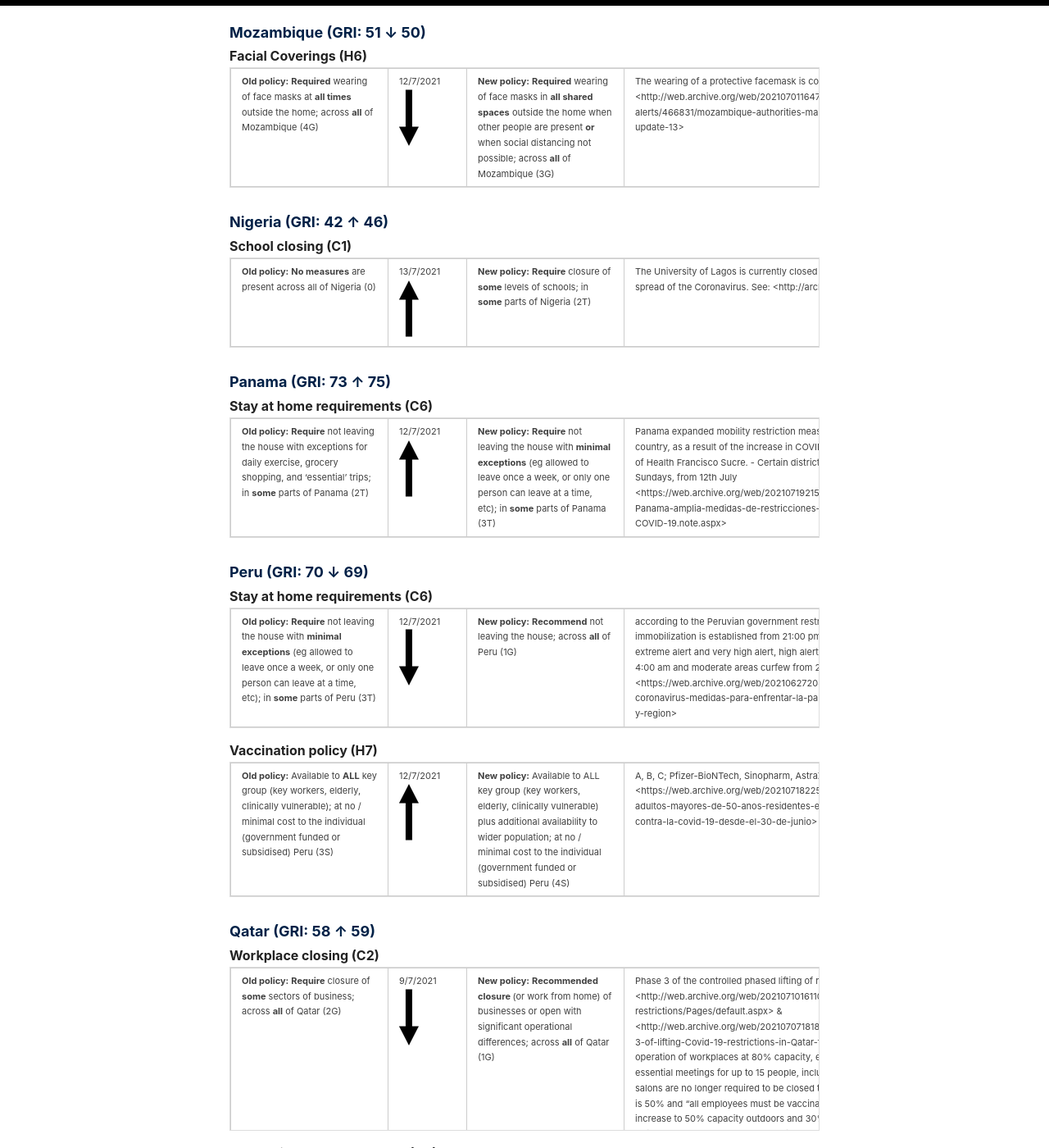
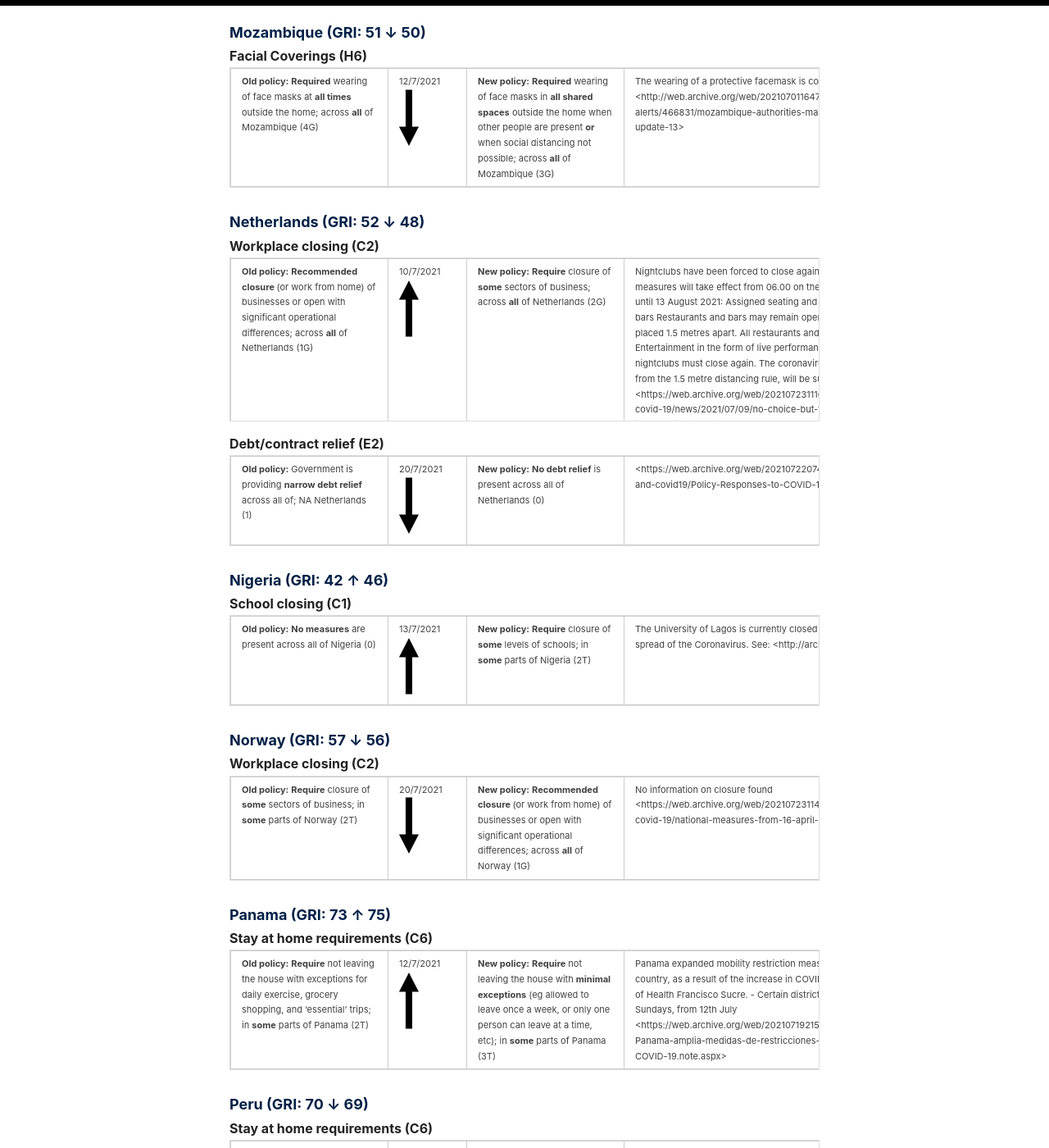
Before and after one commit to OxCGRT/oxcgrt.github.io, a Jekyll site: the page built from _pages/recent-changes.md, in a window 1280 px wide and 1400 px high, scrolled down 8209 px. Shown: the whole window at 82% size. Built offline with Jekyll 4.4.1, drawn with Linux system fonts in a browser that asks for light colours.

Commit message:
Automated run of latest changes

```diff
--- a/_pages/recent-changes.md
+++ b/_pages/recent-changes.md
@@ -60,6 +60,8 @@ publication](https://doi.org/10.1038/s41562-021-01079-8).
 </div><div><a href="#mauritius-gri-68--63">Mauritius (GRI: 68 ↓ 63)</a>
 </div><div><a href="#mexico-gri-48--44">Mexico (GRI: 48 ↓ 44)</a>
 </div><div><a href="#mozambique-gri-51--50">Mozambique (GRI: 51 ↓ 50)</a>
+</div><div><a href="#netherlands-gri-52--48">Netherlands (GRI: 52 ↓ 48)</a>
+</div><div><a href="#norway-gri-57--56">Norway (GRI: 57 ↓ 56)</a>
 </div><div><a href="#peru-gri-70--69">Peru (GRI: 70 ↓ 69)</a>
 </div><div><a href="#sweden-gri-53--46">Sweden (GRI: 53 ↓ 46)</a>
 </div><div><a href="#united kingdom-gri-64--58">United Kingdom (GRI: 64 ↓ 58)</a>
@@ -2432,6 +2434,125 @@ The wearing of a protective facemask is compulsory in all public spaces.
 
 </div>
 
+### Netherlands (GRI: 52 ↓ 48)
+
+#### Workplace closing (C2)
+
+<div id="table-div">
+
+<div style="border: 1px solid #ddd; padding: 5px; overflow-x: scroll; width:100%; ">
+
+<table class="table" style="margin-left: auto; margin-right: auto;">
+
+<tbody>
+
+<tr>
+
+<td style="text-align:left;min-width: 2in; ">
+
+<b>Old policy:</b>
+
+<b>Recommended closure </b> (or work from home) of businesses or open
+with significant operational differences; across <b>all</b> of
+Netherlands (1G)
+
+</td>
+
+<td style="text-align:left;min-width: 1in; color: grey80 !important;">
+
+10/7/2021
+<img src="../images/up-arrow.png">
+
+</td>
+
+<td style="text-align:left;min-width: 2in; ">
+
+<b>New policy:</b>
+
+<b>Require</b> closure of <b>some</b> sectors of business; across
+<b>all</b> of Netherlands (2G)
+
+</td>
+
+<td style="text-align:left;min-width: 4in; ">
+
+Nightclubs have been forced to close again "“Measures as of 10 July 2021
+The following measures will take effect from 06.00 on the morning of
+Saturday 10 July and remain in place until 13 August 2021: Assigned
+seating and 1.5-metre distancing required in restaurants and bars
+Restaurants and bars may remain open provided all visitors have assigned
+seats that are placed 1.5 metres apart. All restaurants and bars must be
+closed from midnight until 06.00. Entertainment in the form of live
+performances and loud music is prohibited. Discos and nightclubs must
+close again. The coronavirus entry pass scheme, which granted an
+exemption from the 1.5 metre distancing rule, will be suspended for
+restaurants and bars until 13 August.”"
+<https://web.archive.org/web/20210723111645/https://www.government.nl/topics/coronavirus-covid-19/news/2021/07/09/no-choice-but-to-take-summertime-measures-in-face-of-rapid-increase-in-infections>
+
+</td>
+
+</tr>
+
+</tbody>
+
+</table>
+
+</div>
+
+</div>
+
+#### Debt/contract relief (E2)
+
+<div id="table-div">
+
+<div style="border: 1px solid #ddd; padding: 5px; overflow-x: scroll; width:100%; ">
+
+<table class="table" style="margin-left: auto; margin-right: auto;">
+
+<tbody>
+
+<tr>
+
+<td style="text-align:left;min-width: 2in; ">
+
+<b>Old policy:</b>
+
+Government is providing <b>narrow debt relief</b> across all of; NA
+Netherlands (1)
+
+</td>
+
+<td style="text-align:left;min-width: 1in; color: grey80 !important;">
+
+20/7/2021
+<img src="../images/down-arrow.png">
+
+</td>
+
+<td style="text-align:left;min-width: 2in; ">
+
+<b>New policy:</b>
+
+<b>No debt relief</b> is present across all of Netherlands (0)
+
+</td>
+
+<td style="text-align:left;min-width: 4in; ">
+
+<https://web.archive.org/web/20210722074416/https://www.imf.org/en/Topics/imf-and-covid19/Policy-Responses-to-COVID-19>
+
+</td>
+
+</tr>
+
+</tbody>
+
+</table>
+
+</div>
+
+</div>
+
 ### Nigeria (GRI: 42 ↑ 46)
 
 #### School closing (C1)
@@ -2474,6 +2595,63 @@ parts of Nigeria (2T)
 
 The University of Lagos is currently closed down as a result of the
 spread of the Coronavirus. See: <http://archive.today/x5AaM>
+
+</td>
+
+</tr>
+
+</tbody>
+
+</table>
+
+</div>
+
+</div>
+
+### Norway (GRI: 57 ↓ 56)
+
+#### Workplace closing (C2)
+
+<div id="table-div">
+
+<div style="border: 1px solid #ddd; padding: 5px; overflow-x: scroll; width:100%; ">
+
+<table class="table" style="margin-left: auto; margin-right: auto;">
+
+<tbody>
+
+<tr>
+
+<td style="text-align:left;min-width: 2in; ">
+
+<b>Old policy:</b>
+
+<b>Require</b> closure of <b>some</b> sectors of business; in
+<b>some</b> parts of Norway (2T)
+
+</td>
+
+<td style="text-align:left;min-width: 1in; color: grey80 !important;">
+
+20/7/2021
+<img src="../images/down-arrow.png">
+
+</td>
+
+<td style="text-align:left;min-width: 2in; ">
+
+<b>New policy:</b>
+
+<b>Recommended closure </b> (or work from home) of businesses or open
+with significant operational differences; across <b>all</b> of Norway
+(1G)
+
+</td>
+
+<td style="text-align:left;min-width: 4in; ">
+
+No information on closure found
+<https://web.archive.org/web/20210723114839/https://www.regjeringen.no/en/topics/koronavirus-covid-19/national-measures-from-16-april-2021/id2826828/>
 
 </td>
 
```
Also changed, not shown: images/changes-map.png.
